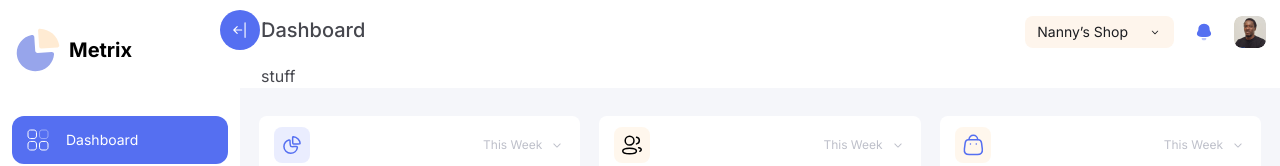
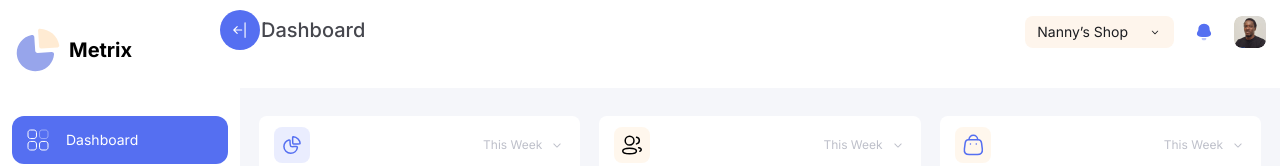
Before and after one commit to ayomtuase/metrix, a Next.js app: page / in a window 1280 px wide. Shown: the top 166 px of the page. Built offline with nearby package versions, Linux system fonts and the light colour scheme.

Commit message:
breadcrumb update

```diff
--- a/src/app/template.tsx
+++ b/src/app/template.tsx
@@ -244,7 +244,7 @@ const Template = ({ children }: { children: ReactNode }) => {
             </div>
           </div>
         </div>
-        <div className="pl-[21px]">stuff</div>
+        <div className="pl-[21px]"></div>
         <ScrollArea className="bg-[hsla(230,33%,97%,1)] grow px-[19px] pt-[28px] pb-5 flex flex-col overflow-y-auto">
           {children}
         </ScrollArea>
```
